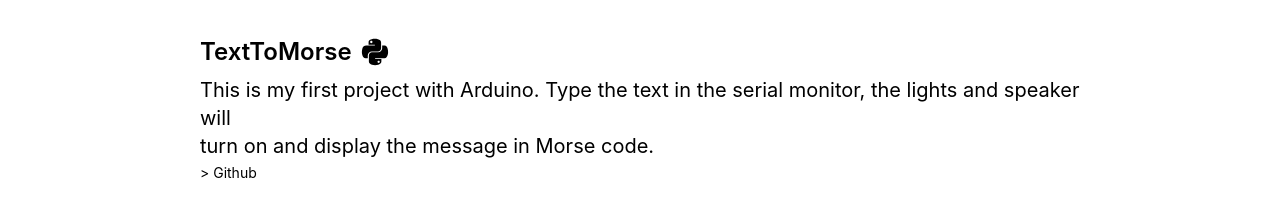
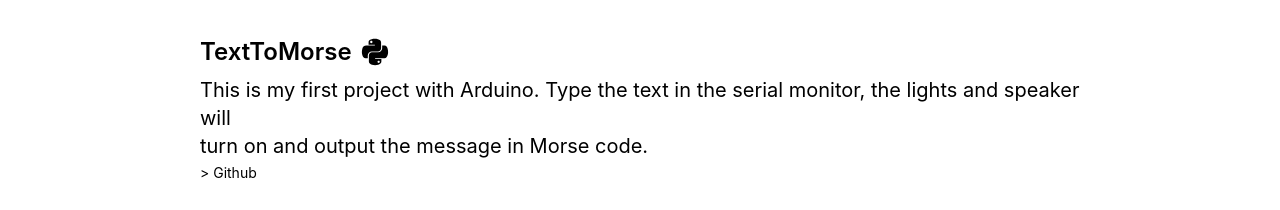
Before and after one commit to kawijayaa/muhammadoka.dev, a Next.js app: page /programming in a window 1280 px wide. Shown: the part 656-866 px from the top of the page. Built offline with nearby package versions, Linux system fonts and the light colour scheme.

Commit message:
change wording in programming page

```diff
--- a/pages/programming/index.js
+++ b/pages/programming/index.js
@@ -41,7 +41,7 @@
                 <p className="pt-2 xxs:text-sm xs:text-xl">
                   This is my first project with Arduino. Type the text in the serial monitor, the lights and speaker will
                   <br></br>
-                  turn on and display the message in Morse code.
+                  turn on and output the message in Morse code.
                 </p>
                 <a target="_blank" rel="noopener noreferrer" href="https://github.com/kawijayaa/TextToMorse" className="xxs:text-sm xs:text-md">&gt; Github</a>
               </div>
```
